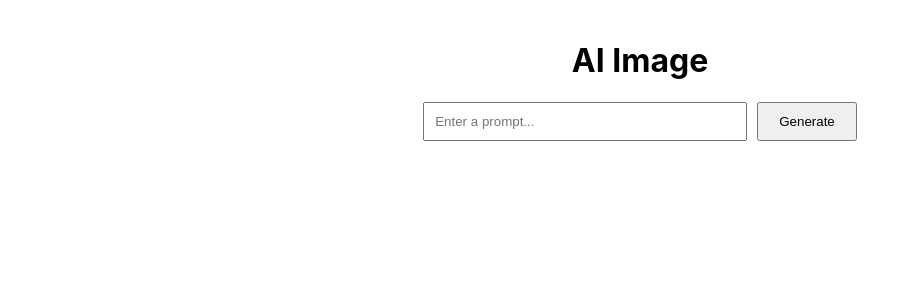
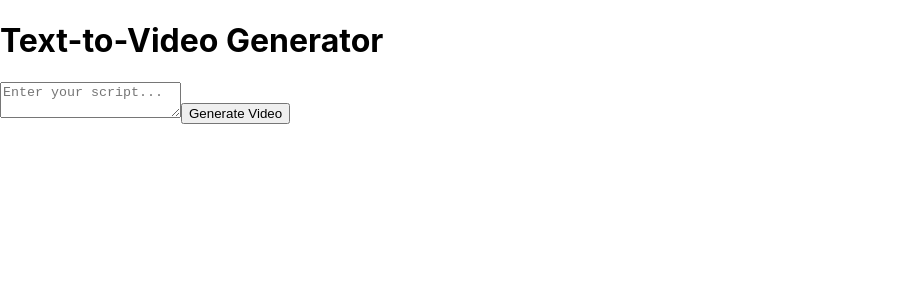
Before and after one commit to Jithendranageswarareddy/text-to-vi, a React (Create React App) app: page / in a window 1280 px wide. Shown: the top 300 px of the page, without its empty margins (0-920 px from the left). Built offline with nearby package versions, Linux system fonts and the light colour scheme.

Commit message:
Update App.js

```diff
--- a/src/App.js
+++ b/src/App.js
@@ -1,70 +1,38 @@
 import React, { useState } from "react";
+import axios from "axios";
 
 function App() {
-  const [prompt, setPrompt] = useState("");
-  const [imageUrl, setImageUrl] = useState("");
-  const [loading, setLoading] = useState(false);
+    const [text, setText] = useState("");
+    const [videoUrl, setVideoUrl] = useState("");
 
-  const backendUrl = "https://c79c-34-125-115-66.ngrok-free.app/generate"; // Replace with your latest Ngrok URL
-
-  const generateImage = async () => {
-    if (!prompt) {
-      alert("Please enter a prompt!");
-      return;
-    }
-
-    setLoading(true);
-    setImageUrl("");
-
-    try {
-      const response = await fetch(backendUrl, {
-        method: "POST",
-        headers: {
-          "Content-Type": "application/json",
+    const generateVideo = async () => {
+        const API_KEY = "key_63c78976f1a38b896d471f75374f7dd065cb950c7ec48a577e48721a92254a7a51944701013f863b23b710d50259bb8975467f64a772b4e871504433122731f3";
+        const response = await axios.post(
+            "https://api.runwayml.com/v1/gen2",
+            {
+                prompt: text, // Send user input to Runway ML
+                motion: "cinematic",
+                duration: 5, // Video length in seconds
             },
-        body: JSON.stringify({ prompt }),
-      });
-
-      const data = await response.json();
-
-      if (data.image_url) {
-        setImageUrl(data.image_url);
-      } else {
-        alert("Error generating image. Try again.");
-      }
-    } catch (error) {
-      console.error("Error:", error);
-      alert("Failed to connect to the backend!");
-    }
-
-    setLoading(false);
+            { headers: { Authorization: `Bearer ${API_KEY}` } }
+        );
+        setVideoUrl(response.data.video_url);
     };
 
     return (
-    <div style={{ textAlign: "center", padding: "20px" }}>
-      <h1>AI Image </h1>
-      <input
-        type="text"
-        placeholder="Enter a prompt..."
-        value={prompt}
-        onChange={(e) => setPrompt(e.target.value)}
-        style={{ padding: "10px", width: "300px", marginRight: "10px" }}
+        <div className="p-5">
+            <h1 className="text-xl font-bold">Text-to-Video Generator</h1>
+            <textarea
+                className="border p-2 w-full"
+                value={text}
+                onChange={(e) => setText(e.target.value)}
+                placeholder="Enter your script..."
             />
-      <button onClick={generateImage} style={{ padding: "10px 20px" }}>
-        Generate
+            <button className="bg-blue-500 text-white p-2 mt-2" onClick={generateVideo}>
+                Generate Video
             </button>
-
-      {loading && <p>Generating image...</p>}
-
-      {imageUrl && (
-        <div>
-          <h3>Generated Image:</h3>
-          <img src={imageUrl} alt="Generated" style={{ width: "300px", marginTop: "10px" }} />
-          <br />
-          <a href={imageUrl} download="generated_image.png">
-            <button style={{ marginTop: "10px", padding: "10px 20px" }}>Download Image</button>
-          </a>
-        </div>
+            {videoUrl && (
+                <video src={videoUrl} controls className="mt-4 w-full"></video>
             )}
         </div>
     );
```
Lines whose indentation alone changed are shown as unchanged.
